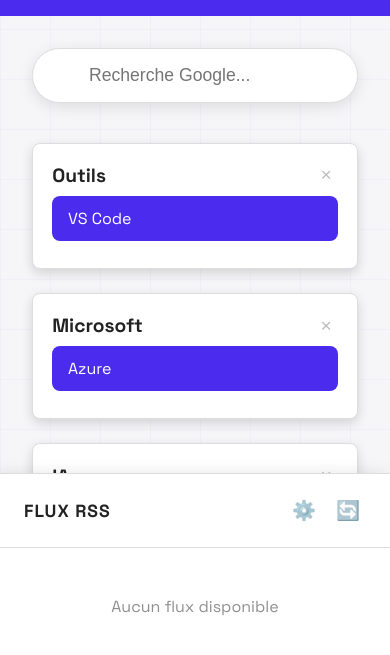
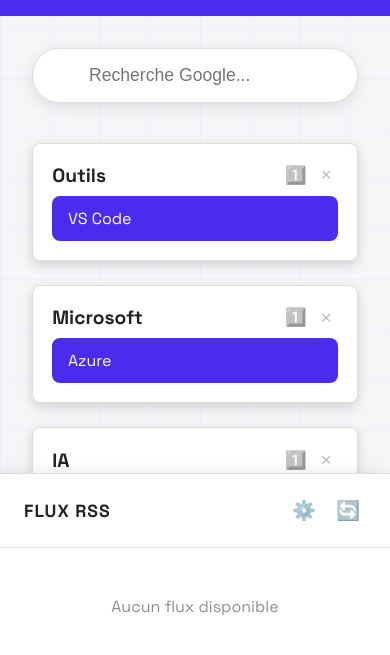
Before and after one commit to ebrangerieau/homepage360, a website built with Vite: page index.html in a window 390 px wide. Shown: the part 71-726 px from the top of the page. Built offline with nearby package versions, Linux system fonts and the light colour scheme; no server answers.

Commit message:
Création de zones

```diff
--- a/js/main.js
+++ b/js/main.js
@@ -30,14 +30,21 @@
         const zoneEl = document.createElement('section');
         zoneEl.className = 'zone';
         zoneEl.dataset.zoneId = zone.id;
+
+        const cols = zone.columns || 1;
         zoneEl.innerHTML = `
       <div class="zone-header">
         <h2>${zone.title}</h2>
-        <button class="delete-zone-btn" aria-label="Delete zone" data-zone-id="${zone.id}">×</button>
+        <div class="zone-controls">
+            <button class="layout-zone-btn" data-zone-id="${zone.id}" title="Layout: ${cols} colonne(s)">
+                ${cols === 1 ? '1️⃣' : cols === 2 ? '2️⃣' : '3️⃣'}
+            </button>
+            <button class="delete-zone-btn" aria-label="Delete zone" data-zone-id="${zone.id}">×</button>
+        </div>
       </div>
     `;
         const blockList = document.createElement('div');
-        blockList.className = 'block-list';
+        blockList.className = `block-list cols-${cols}`;
 
         filteredBlocks.forEach(block => {
             const blk = document.createElement('div');
@@ -82,6 +89,13 @@
             e.stopPropagation();
             const zId = e.currentTarget.dataset.zoneId;
             deleteZone(zId);
+        };
+    });
+
+    document.querySelectorAll('.layout-zone-btn').forEach(btn => {
+        btn.onclick = (e) => {
+            e.stopPropagation();
+            toggleZoneLayout(e.currentTarget.dataset.zoneId);
         };
     });
 
@@ -196,6 +210,18 @@
             removeLogic();
         }
     });
+}
+
+function toggleZoneLayout(zoneId) {
+    const config = getConfig();
+    const zone = config.zones.find(z => z.id === zoneId);
+    if (zone) {
+        const current = zone.columns || 1;
+        // Cycle 1 -> 2 -> 3 -> 1
+        zone.columns = current >= 3 ? 1 : current + 1;
+        persistState();
+        render();
+    }
 }
 
 let editingBlockId = null;
--- a/style.css
+++ b/style.css
@@ -571,12 +571,56 @@
   transform: scale(1.3) rotate(90deg);
 }
 
+
+.zone-controls {
+  display: flex;
+  align-items: center;
+  gap: 0.5rem;
+}
+
+.layout-zone-btn {
+  background: none;
+  border: none;
+  cursor: pointer;
+  font-size: 1.1rem;
+  opacity: 0.7;
+  transition: transform 0.2s, opacity 0.2s;
+  padding: 0;
+  filter: grayscale(1);
+}
+
+.layout-zone-btn:hover {
+  opacity: 1;
+  transform: scale(1.1);
+  filter: grayscale(0);
+}
+
+/* Block List Grid System */
+.block-list {
+
+  display: grid;
+  gap: 0.5rem;
+  grid-template-columns: 1fr;
+  /* Default 1 col */
+  transition: all 0.3s ease;
+}
+
+.block-list.cols-2 {
+  grid-template-columns: repeat(2, 1fr);
+}
+
+.block-list.cols-3 {
+  grid-template-columns: repeat(3, 1fr);
+}
+
+/* Ensure blocks in grid fill height if needed or just look uniform */
 .block {
+
   position: relative;
   background: var(--color-primary);
   color: #fff;
   padding: 0.75rem 1rem;
-  margin: 0.5rem 0;
+  margin: 0;
   border-radius: var(--radius);
   cursor: grab;
   user-select: none;
```
